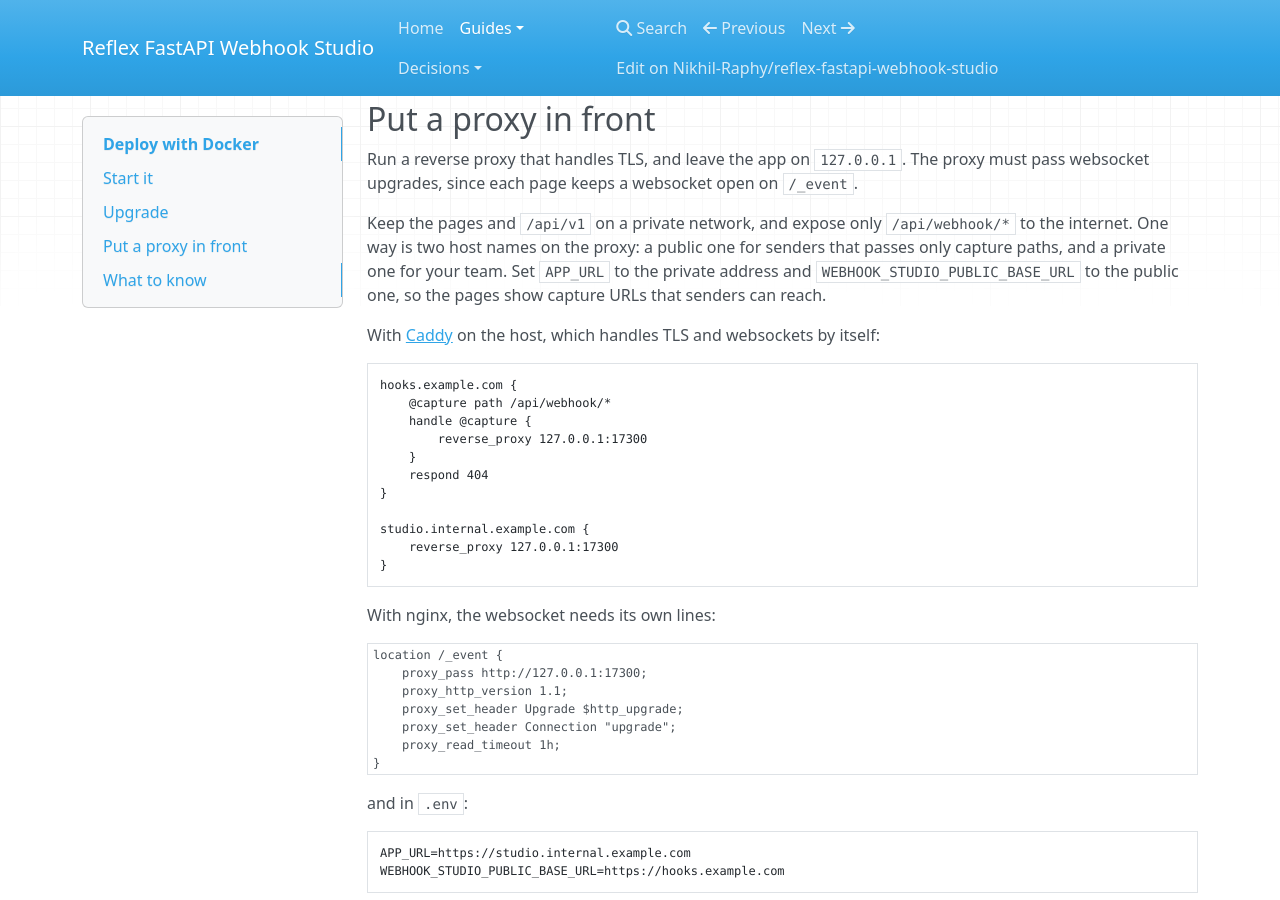
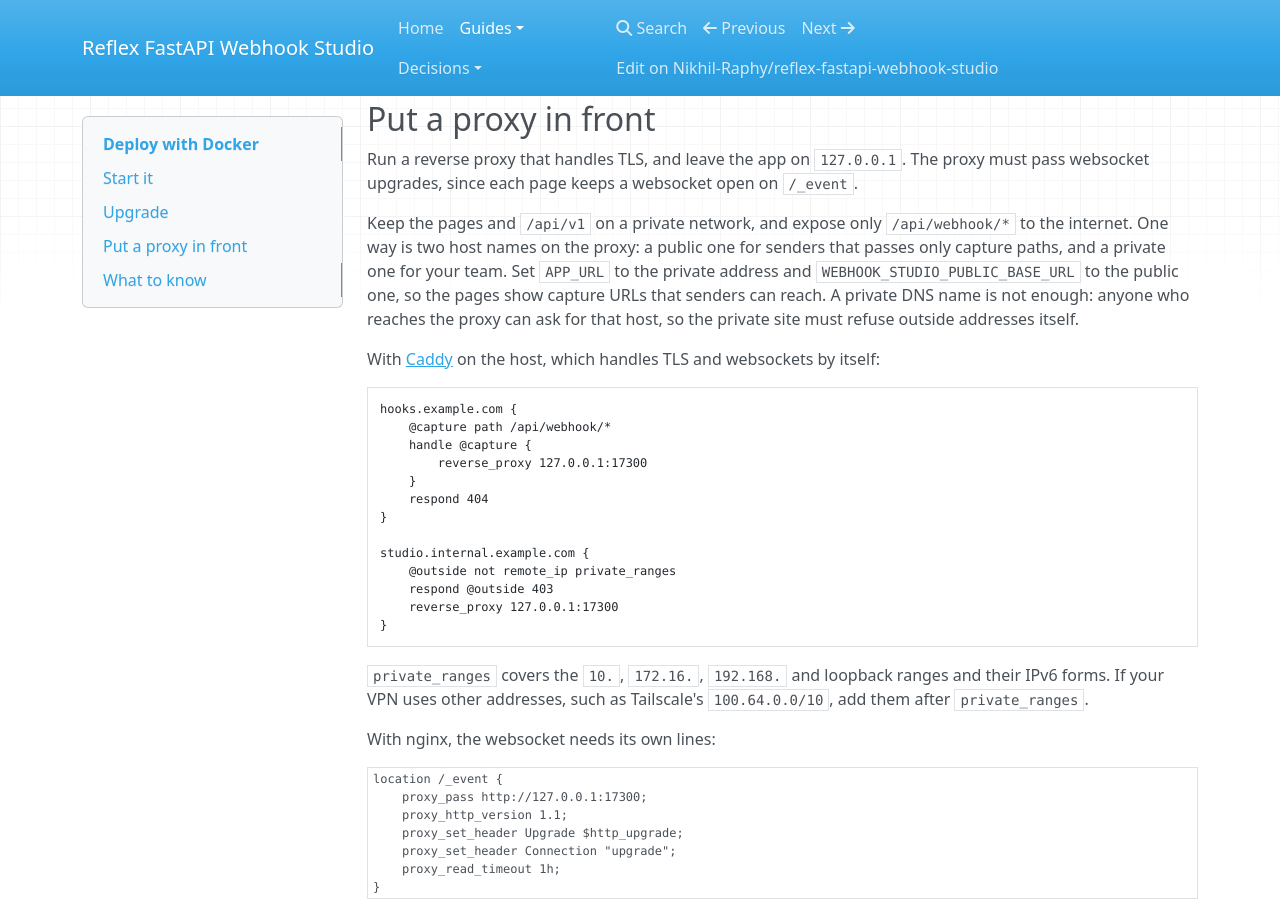
Before and after one commit to Nikhil-Raphy/reflex-fastapi-webhook-studio, an MkDocs documentation site: the page built from docs/guide/deploy.md, in a window 1280 px wide and 900 px high, scrolled down 1416 px. Built offline with MkDocs 1.6.1, drawn with Linux system fonts in a browser that asks for light colours; nearby versions of some CDN libraries.

Commit message:
docs: keep the studio host private in the deploy example
Anyone who reaches the proxy can ask for the private host name, so the example now refuses addresses outside
the private ranges.

````diff
--- a/docs/guide/deploy.md
+++ b/docs/guide/deploy.md
@@ -60,7 +60,8 @@ since each page keeps a websocket open on `/_event`.
 Keep the pages and `/api/v1` on a private network, and expose only `/api/webhook/*` to the internet. One way is two
 host names on the proxy: a public one for senders that passes only capture paths, and a private one for your team.
 Set `APP_URL` to the private address and `WEBHOOK_STUDIO_PUBLIC_BASE_URL` to the public one, so the pages show
-capture URLs that senders can reach.
+capture URLs that senders can reach. A private DNS name is not enough: anyone who reaches the proxy can ask for that
+host, so the private site must refuse outside addresses itself.
 
 With [Caddy](https://caddyserver.com) on the host, which handles TLS and websockets by itself:
 
@@ -74,9 +75,14 @@ hooks.example.com {
 }
 
 studio.internal.example.com {
+	@outside not remote_ip private_ranges
+	respond @outside 403
 	reverse_proxy 127.0.0.1:17300
 }
 ```
+
+`private_ranges` covers the `10.`, `172.16.`, `192.168.` and loopback ranges and their IPv6 forms. If your VPN uses
+other addresses, such as Tailscale's `100.64.0.0/10`, add them after `private_ranges`.
 
 With nginx, the websocket needs its own lines:
 
````
